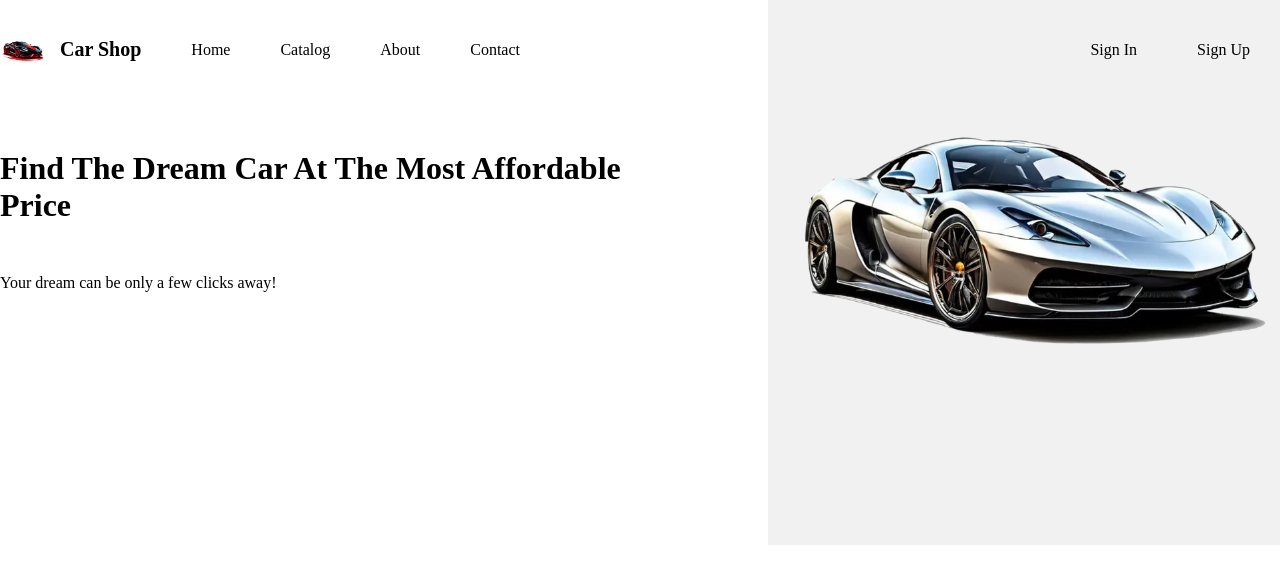
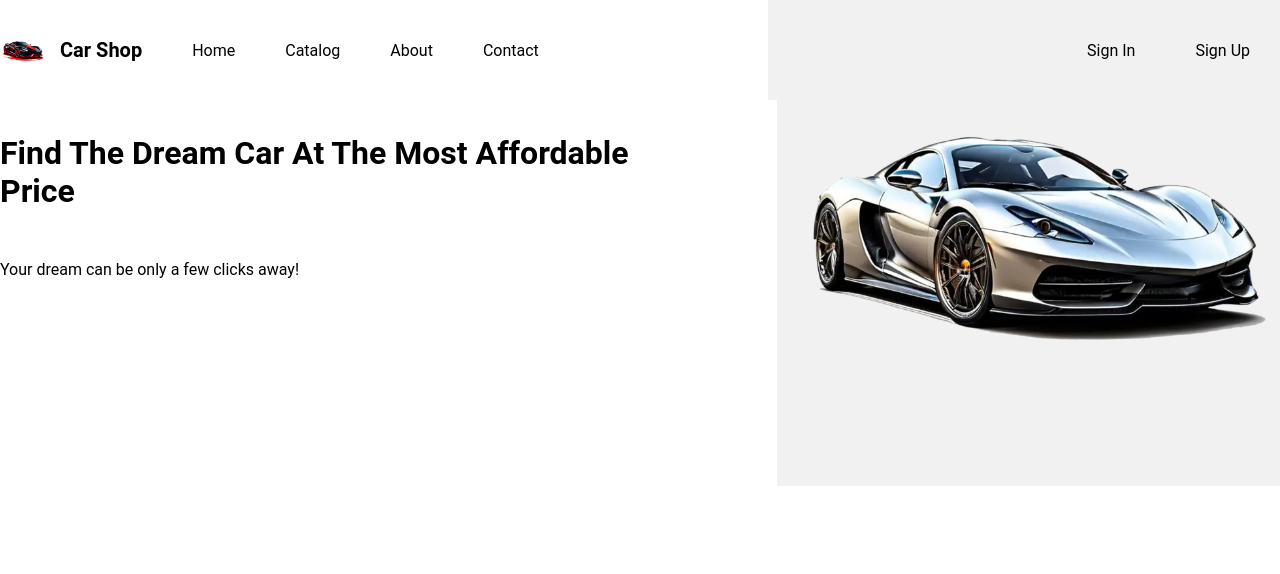
Before and after one commit to SlaviHristev/SoftUni-React-Exam-Project, a React (Vite) app in the folder client/: page / in a window 1280 px wide. Shown: the top 574 px of the page. Built offline with nearby package versions, Linux system fonts and the light colour scheme; no server answers.

Commit message:
Adjusted some styles to make it look a bit better

```diff
--- a/client/src/index.scss
+++ b/client/src/index.scss
@@ -10,4 +10,5 @@ a{
 
 body{
     overflow: hidden;
+    font-family: 'Roboto', sans-serif;
 }
--- a/client/src/pages/About/about.scss
+++ b/client/src/pages/About/about.scss
@@ -63,7 +63,7 @@
       display: flex;
       align-items: center;
       justify-content: center;
-      background-color: #f1f1f1;
+      background-color: rgb(241, 241, 241);
 
       img {
         width: 100%;
--- a/client/src/pages/Home/home.scss
+++ b/client/src/pages/Home/home.scss
@@ -6,7 +6,7 @@
 
     .upperPart {
         display: flex;
-        flex: 2;
+        flex: 1;
         .textContainer {
             flex:3;
             h1{
@@ -23,7 +23,7 @@
         }
 
         .imgContainer {
-            flex: 2;
+            flex: 1.94;
             position: relative;
             display: flex;
             align-items: center;
@@ -42,7 +42,7 @@
         flex-direction: column;
         gap: 30px;
         padding-top: 50px;
-        padding-bottom: 30px;
+        padding-bottom: 10px;
         margin-top: 20px;
     }
 }
--- a/client/src/pages/Profile/profile.scss
+++ b/client/src/pages/Profile/profile.scss
@@ -59,6 +59,7 @@
     }
     .container{
         flex: 2;
+        background-color: rgb(241, 241, 241);
         .messages{
             flex: 1;
             display: flex;
--- a/client/src/pages/ProfileUpdate/profileUpdate.scss
+++ b/client/src/pages/ProfileUpdate/profileUpdate.scss
@@ -42,6 +42,7 @@
         gap: 20px;
         align-items: center;
         justify-content: center;
+        background-color: rgb(241, 241, 241);
 
         .avatar{
             width: 50%;
```
Also changed, not shown: client/src/pages/Contact/contact.scss (line endings or trailing spaces).
